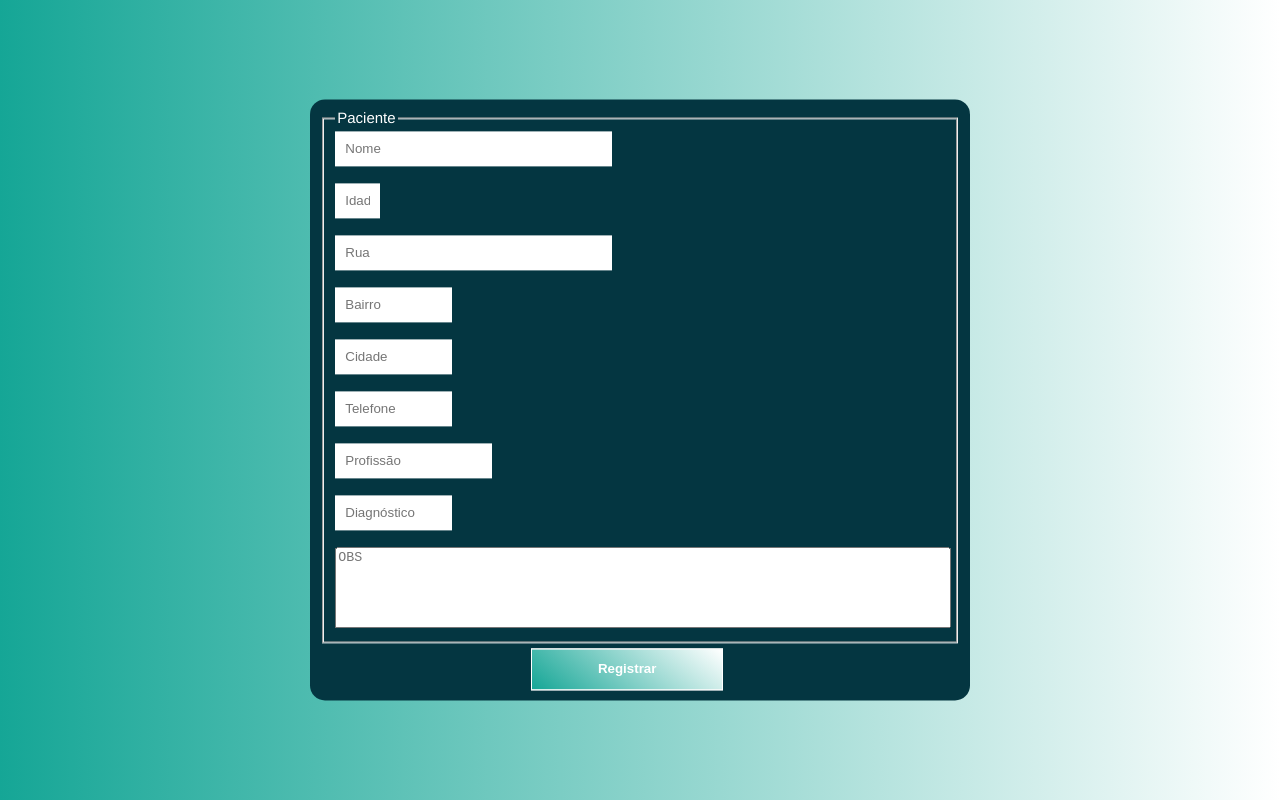
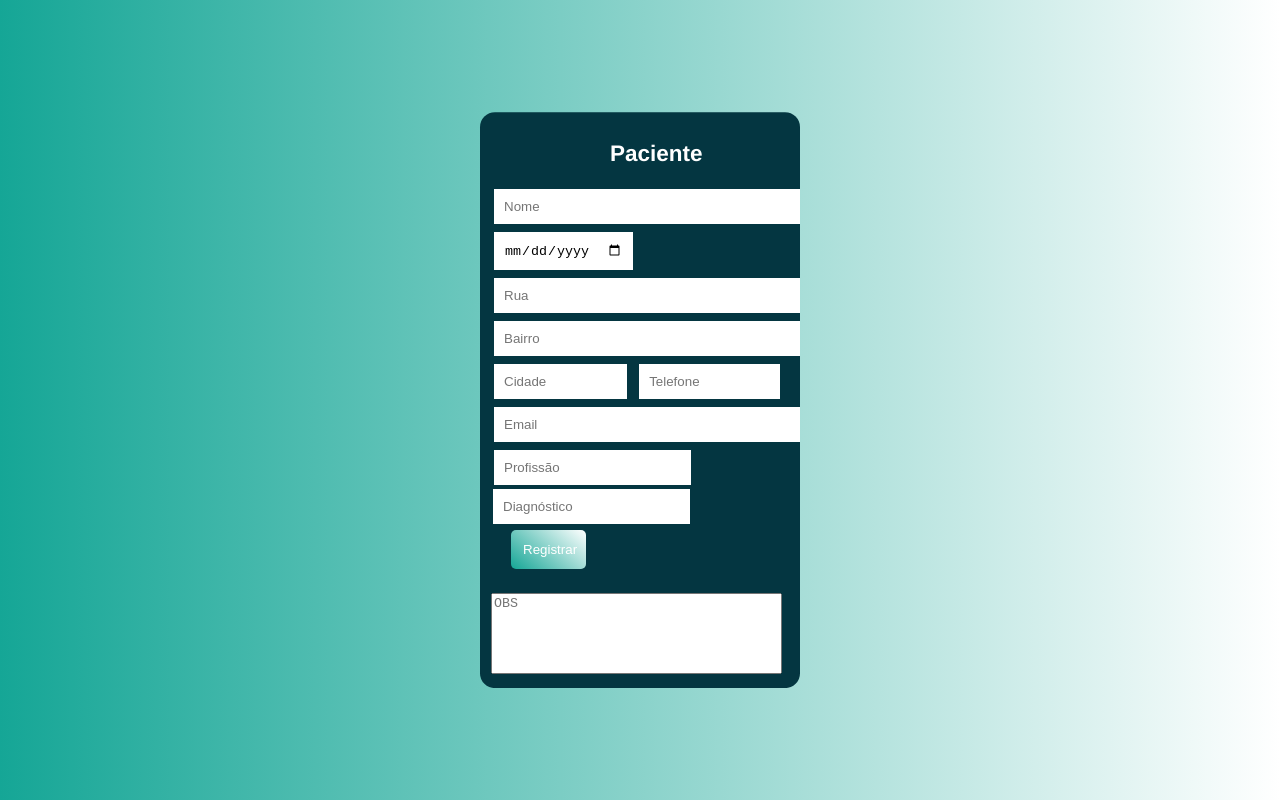
Before and after one commit to ALManriqueJR/FisiOrthopedico-CRUD-PrjThymeleaf-, a plain HTML site: page cadastro.html in a window 1280 px wide. Drawn offline with Linux system fonts and the light colour scheme.

Commit message:
stable 1.0

```diff
--- a/CSS/login-cadastro.css
+++ b/CSS/login-cadastro.css
@@ -3,7 +3,21 @@ body {
     background-image: linear-gradient(80deg, #15a696, white);
 }
 
-section {
+section#paciente {
+    background-color: rgba(4, 54, 65, 255);
+    position: absolute;
+    top: 50%;
+    left: 50%;
+    padding: 10px;
+    transform: translate(-50%, -50%);
+    border-radius: 15px;
+    color: white;
+    min-width: 300px;
+    max-width: 300px;
+    overflow: auto;
+}
+
+section#login {
     background-color: rgba(4, 54, 65, 255);
     position: absolute;
     top: 50%;
@@ -14,23 +28,20 @@ section {
     color: white;
     position: fixed;
 }
-section#paciente{
-    width: 50%;
+
+
+h1 {
+    padding-left: 34%;
 }
 
-fieldset {
-    min-width: 200px;
-}
-
-h1 {
-    padding-left: 30%;
+h2 {
+    padding-left: 40%;
 }
 
 input {
     padding: 10px;
     border: none;
     outline: none;
-
 }
 
 
@@ -44,28 +55,44 @@ button.botao {
     color: white;
 }
 
-button#btn {
-    background-image: linear-gradient(40deg, #15a696, white);
-    border: 1px solid;
-    padding: 2%;
-    width: 30%;
-    font-weight: bold;
-    margin-top: 5px;
-    margin-left: 33%;
-    color: white;
+button,
+input[type="submit"],
+input[type="reset"] {
+    background: none;
+    color: inherit;
+    border: none;
+    outline: inherit;
 }
 
+input[type=submit] {
+    padding: 4%;
+    background-image: linear-gradient(40deg, #15a696, white);
+    cursor: pointer;
+    border-radius: 5px;
+    margin: 2%;
+    margin-left: 7%;
+    width: 25%;
+}
+
+.flex {
+    display: inline;
+}
+
+input.campo {
+    margin: 4px;
+}
+
+input.diag {
+    min-inline-size: 55%;
+    margin-left: 3px;
+}
+
+textarea {
+    resize: none;
+    width: 95%;
+    margin: 1px;
+}
 
 button:hover {
     cursor: pointer;
 }
-
-textarea {
-    resize: none;
-    width: 100%;
-}
-
-a {
-    text-decoration: none;
-    color: white;
-}
--- a/CSS/style.css
+++ b/CSS/style.css
@@ -1,7 +1,45 @@
-* {
-    margin: 0;
-    padding: 0;
-    box-sizing: border-box;
+html, body, div, span, applet, object, iframe,
+h1, h2, h3, h4, h5, h6, p, blockquote, pre,
+a, abbr, acronym, address, big, cite, code,
+del, dfn, em, img, ins, kbd, q, s, samp,
+small, strike, b, sub, sup, tt, var,
+b, u, i, center,
+dl, dt, dd, ol, ul, li,
+fieldset, form, label, legend,
+table, caption, tbody, tfoot, thead, tr, th, td,
+article, aside, canvas, details, embed,
+figure, figcaption, footer, header, hgroup,
+menu, nav, output, ruby, section, summary,
+time, mark, audio, video {
+	margin: 0;
+	padding: 0;
+	border: 0;
+	font-size: 100%;
+	font: inherit;
+	vertical-align: baseline;
+}
+/* HTML5 display-role reset for older browsers */
+article, aside, details, figcaption, figure,
+footer, header, hgroup, menu, nav, section {
+	display: block;
+}
+body {
+	line-height: 1;
+}
+ol, ul {
+	list-style: none;
+}
+blockquote, q {
+	quotes: none;
+}
+blockquote:before, blockquote:after,
+q:before, q:after {
+	content: '';
+	content: none;
+}
+table {
+	border-collapse: collapse;
+	border-spacing: 0;
 }
 
 body {
@@ -71,8 +109,6 @@ h4 {
     margin: auto;
 }
 
-.nav-item {}
-
 .suave-hyperlink {
     color: white;
 }
@@ -109,3 +145,13 @@ table {
     background: #E46A3C;
     color: white;
 }
+
+li {
+    list-style-type: none;
+    font-size: 18px;
+}
+
+img.serv-img{
+    margin-top: 10px;
+    border-radius: 50%;
+}
--- a/cadastro.html
+++ b/cadastro.html
@@ -14,33 +14,21 @@
 
 <body>
     <section id="paciente">
-        <fieldset>
-            <Legend>Paciente</Legend>
-            <form class="form-inline">
-                <input id="nome" type="text" placeholder="Nome" size="30">
-                <br><br>
-                <input id="idade" type="text" placeholder="Idade" size="1">
-                <br><br>
-                <input id="rua" type="text" placeholder="Rua"size="30">
-                <br><br>
-                <input id="bairro" type="text" placeholder="Bairro" size="10">
-                <br><br>
-                <input id="cidade" type="text" placeholder="Cidade" size="10">
-                <br><br>
-                <input id="telefone" type="text" placeholder="Telefone" size="10">
-                <br><br>
-                <input id="profissao" type="text" placeholder="Profissão" size="15">
-                <br><br>
-                <input id="diag" type="text" placeholder="Diagnóstico" size="10">
-                <br><br>
-                <textarea placeholder="OBS" cols="80" rows="5"></textarea>
-            </form>
-
-
-        </fieldset>
-        <button id="btn" type="submit" role="button" value="submit">
-            <a href="#">Registrar</a>
-        </button>
+        <h2>Paciente</h2>
+        <form class="flex" action="cadastro.php" method="POST">
+        <input class="campo" name="nome" type="text" placeholder="Nome" size="34" width="100%">
+            <input class="campo" name="data-nasc" type="date" placeholder="DataNasc." size="34" width="100%">
+            <input class="campo" name="rua" type="text" placeholder="Rua" size="34" width="100%">
+            <input class="campo" name="bairro" type="text" placeholder="Bairro" size="34" width="100%">
+            <input class="campo" name="cidade" type="text" placeholder="Cidade" size="12" width="100%">
+            <input class="campo" name="telefone" type="text" placeholder="Telefone" size="13" width="100%">
+            <input class="campo" name="email" type="text" placeholder="Email" size="34" width="100%">
+            <input class="campo" name="profissao" type="text" placeholder="Profissão" width="100%">
+            <input class="diag" name="diagnostico" type="text" placeholder="Diagnóstico" width="50%">
+            <input id="btn" type="submit" name="submit" value="Registrar" role="button" value="submit">
+            <br><br>
+            <textarea name="obs" placeholder="OBS" rows="5"></textarea>
+        </form>
     </section>
 
 </body>
```
Also changed, not shown: index.html (+46 -25 lines), login.html (+1 -1 lines), search-view-modify.html (+1 -1 lines), IMG/consultorio/Frente.png (added), IMG/consultorio/Frente2.png (added), IMG/consultorio/Instalacoes.png (added), IMG/consultorio/fisio-equip.png (renamed from IMG/fisio-equip.png), IMG/consultorio/home.png (renamed from IMG/home.png), IMG/consultorio/loja.png (added), IMG/consultorio/meia-sala.png (renamed from IMG/meia-sala.png), IMG/consultorio/mesa-cadeiras.png (renamed from IMG/mesa-cadeiras.png), IMG/consultorio/sala-fisio.png (renamed from IMG/sala-fisio.png), IMG/physiotherapy.png (deleted), 3 other files.
